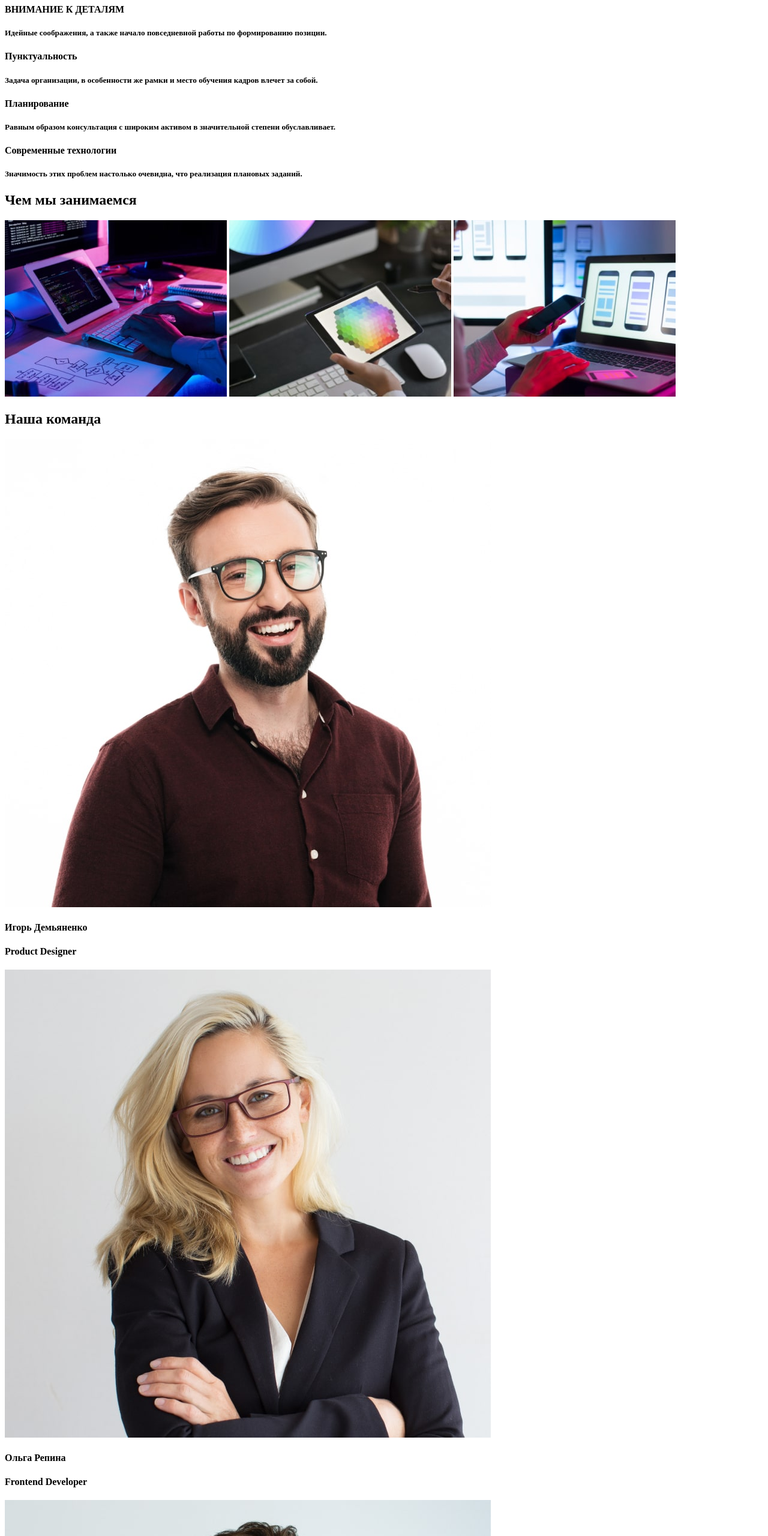
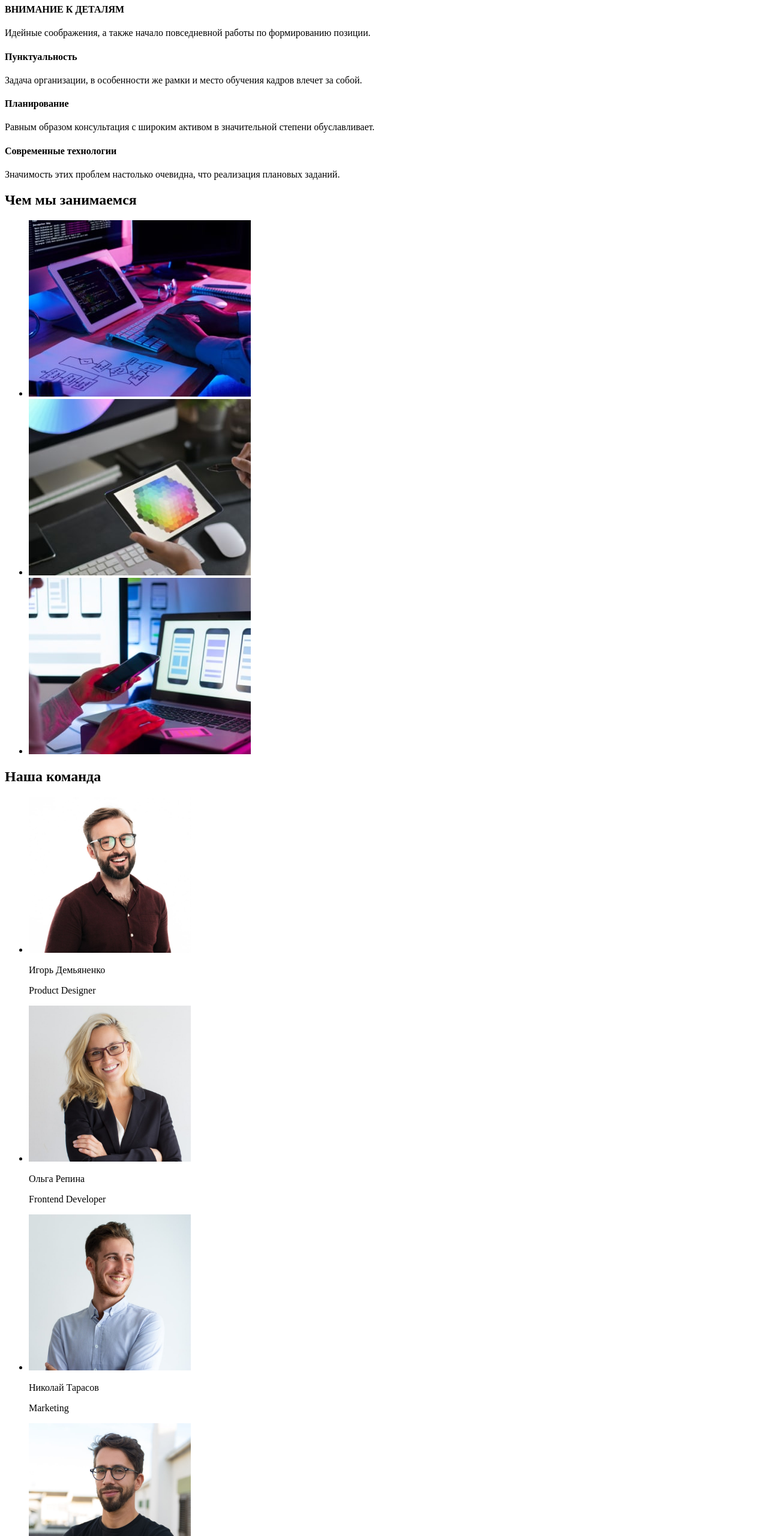
Before and after one commit to Deadpul378/goit-markup-hw-01, a plain HTML site: page index.html in a window 1280 px wide. Shown: the part 240-2800 px from the top of the page at 60% size. Drawn offline with Linux system fonts and the light colour scheme.

Commit message:
Update index html

```diff
--- a/index.html
+++ b/index.html
@@ -19,61 +19,71 @@
            </ul>
         </header>
         <main>
-            <h2>Эффективные решения для вашего бизнеса</h2>
-            <button type="button">Заказать услугу</button>
-            <div>
+            <section>
+                <h2>Эффективные решения для вашего бизнеса</h2>
+                <button type="button">Заказать услугу</button>
+            </section>
+            <section>
                 <div>
                     <h4><b>ВНИМАНИЕ К ДЕТАЛЯМ</b></h4>
-                    <h5>Идейные соображения, а также начало повседневной работы по формированию позиции.</h5>
+                    <p>Идейные соображения, а также начало повседневной работы по формированию позиции.</p>
                 </div>
                 <div>
                     <h4>Пунктуальность</h4>
-                    <h5>Задача организации, в особенности же рамки и место обучения кадров влечет за собой.</h5>
+                    <p>Задача организации, в особенности же рамки и место обучения кадров влечет за собой.</p>
                 </div>
                 <div>
                     <h4>Планирование</h4>
-                    <h5>Равным образом консультация с широким активом в значительной степени обуславливает.</h5>
+                    <p>Равным образом консультация с широким активом в значительной степени обуславливает.</p>
                 </div>
                 <div>
                     <h4>Современные технологии</h4>
-                    <h5>Значимость этих проблем настолько очевидна, что реализация плановых заданий.</h5>
+                    <p>Значимость этих проблем настолько очевидна, что реализация плановых заданий.</p>
                 </div>
-            </div>
-            <div>
+            </section>
+            <section>
                 <h2>Чем мы занимаемся</h2>
-                <img src="/images/box1.jpg" alt="A">
-                <img src="/images/box2.jpg" alt="B">
-                <img src="/images/box3.jpg" alt="C">
+                <ul>
+                    <li><img src="/images/box1.jpg" alt="A" width="370" height="294"></li>
+                    <li><img src="/images/box2.jpg" alt="B" width="370" height="294"></li>
+                    <li> <img src="/images/box3.jpg" alt="C" width="370" height="294"></li>
+                </ul>
 
-            </div>
-            <div>
+
+
+
+            </section>
+            <section>
                 <h2>Наша команда</h2>
-                <div>
-                    <img src="/images/img (4)-min.jpg" alt="a">
-                    <h4>Игорь Демьяненко</h4>
-                    <h4>Product Designer</h4>
-                </div>
-                <div>
-                    <img src="/images/img (1)-min.jpg" alt="b">
-                    <h4>Ольга Репина</h4>
-                    <h4>Frontend Developer</h4>
-                </div>
-                <div>
-                    <img src="/images/img (2)-min.jpg" alt="c">
-                    <h4>Николай Тарасов</h4>
-                    <h4>Marketing</h4>
-                </div>
-                <div>
-                    <img src="/images/img (3)-min.jpg" alt="d">
-                    <h4>Михаил Ермаков</h4>
-                    <h4>UI Designer</h4>
-                </div>
-            </div>
+                <ul>
+                    <li>
+                        <img src="/images/img (4)-min.jpg " alt="a" width="270" height="260">
+                        <p>Игорь Демьяненко</p>
+                        <p lang="en">Product Designer</p>
+                    </li>
+                    <li>
+                        <img src="/images/img (1)-min.jpg" alt="b" width="270" height="260">
+                        <p>Ольга Репина</p>
+                        <p lang="en">Frontend Developer</p>
+                    </li>
+                    <li>
+                        <img src="/images/img (2)-min.jpg" alt="c" width="270" height="260">
+                        <p>Николай Тарасов</p>
+                        <p lang="en">Marketing</p>
+                    </li>
+                    <li>
+                        <img src="/images/img (3)-min.jpg" alt="d"  width="270" height="260">
+                        <p>Михаил Ермаков</p>
+                        <p lang="en">UI Designer</p>
+                    </li>
+                </ul>
+            </section>
+
         </main>
         <footer>
             <ul>
                 <li><a href="/images/WebStudio.svg"><img src="/images/WebStudio.svg" alt="Логотип"></a></li>
-                <li><h4>г. Киев, пр-т Леси Украинки, 26</h4></li>
+                <li><a href="https://goo.gl/maps/usRxasDixCcgagAA9" target="_blank">г. Киев, пр-т Леси Украинки, 26</a></li>
                 <li><a href="mailto:info@devstudio.com">info@devstudio.com</a></li>
                 <li><a href="tel:+38 096 111 11 11">+38 096 111 11 11</a></li>
             </ul>
```
